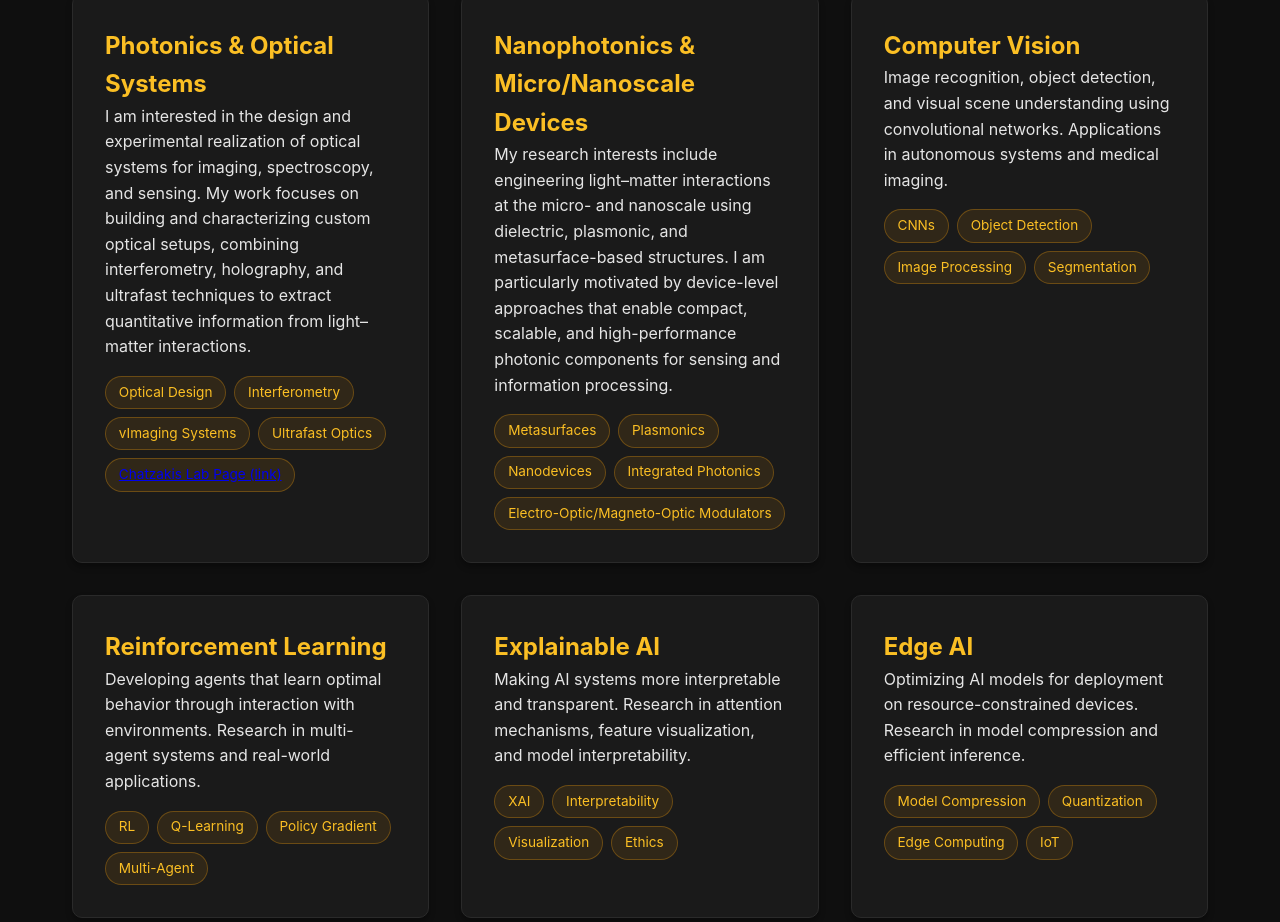
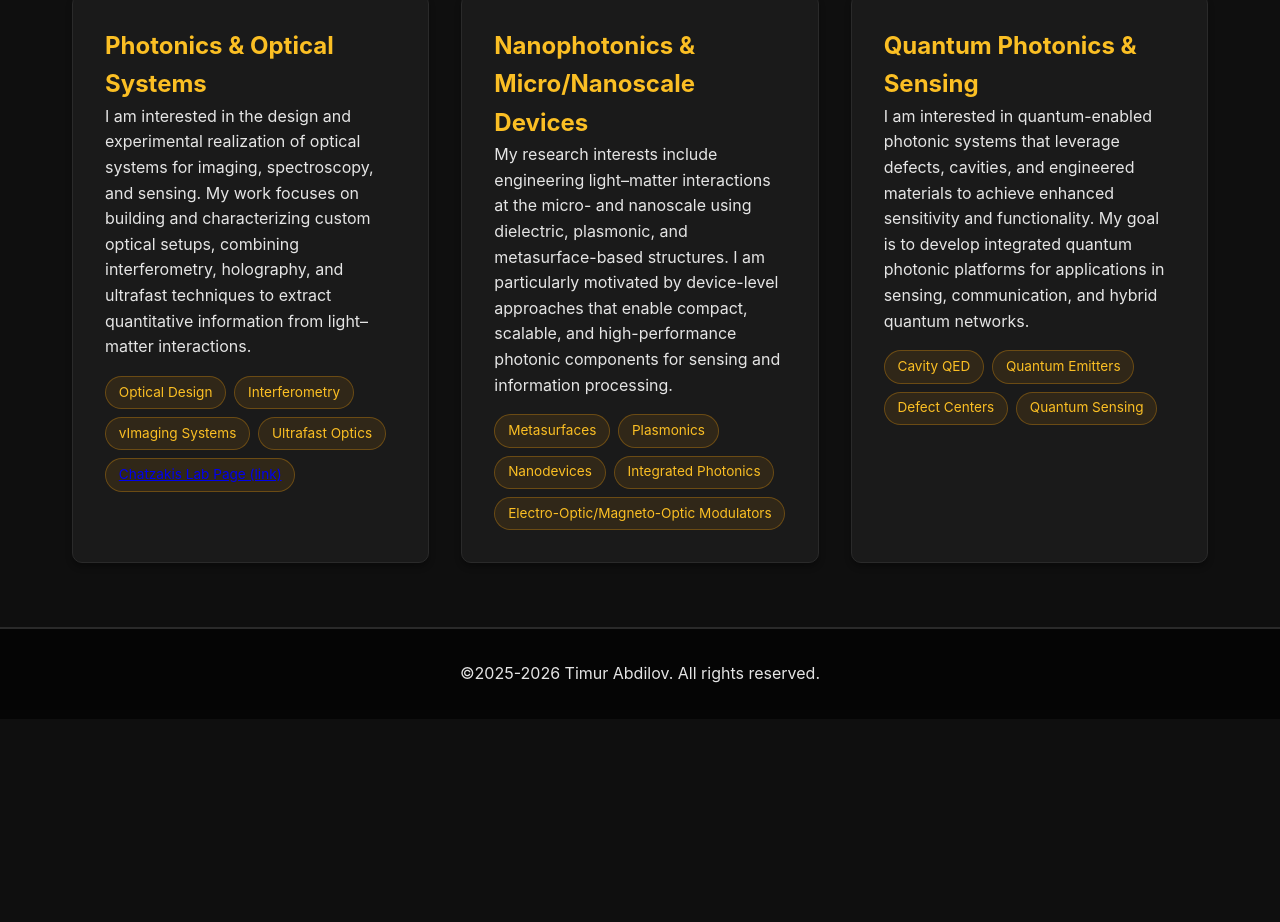
Before and after one commit to timurios/timurios.github.io, a plain HTML site: page research.html in a window 1280 px wide. Shown: the part 582-1504 px from the top of the page. After the commit the page ends 1301 px from the top, so only its background shows below. Drawn offline with Linux system fonts and the light colour scheme.

Commit message:
Update research.html

```diff
--- a/research.html
+++ b/research.html
@@ -273,45 +273,17 @@
                     </div>
                 </div>
                 <div class="card">
-                    <h3>Computer Vision</h3>
-                    <p>Image recognition, object detection, and visual scene understanding using convolutional networks. Applications in autonomous systems and medical imaging.</p>
+                    <h3>Quantum Photonics & Sensing</h3>
+                    <p>I am interested in quantum-enabled photonic systems that leverage defects, cavities, and engineered materials to achieve enhanced sensitivity and functionality. My goal is to develop integrated quantum photonic platforms for applications in sensing, communication, and hybrid quantum networks.</p>
                     <div class="tags">
-                        <span class="tag">CNNs</span>
-                        <span class="tag">Object Detection</span>
-                        <span class="tag">Image Processing</span>
-                        <span class="tag">Segmentation</span>
+                        <span class="tag">Cavity QED</span>
+                        <span class="tag">Quantum Emitters</span>
+                        <span class="tag">Defect Centers</span>
+                        <span class="tag">Quantum Sensing</span>
                     </div>
                 </div>
-                <div class="card">
-                    <h3>Reinforcement Learning</h3>
-                    <p>Developing agents that learn optimal behavior through interaction with environments. Research in multi-agent systems and real-world applications.</p>
-                    <div class="tags">
-                        <span class="tag">RL</span>
-                        <span class="tag">Q-Learning</span>
-                        <span class="tag">Policy Gradient</span>
-                        <span class="tag">Multi-Agent</span>
-                    </div>
-                </div>
-                <div class="card">
-                    <h3>Explainable AI</h3>
-                    <p>Making AI systems more interpretable and transparent. Research in attention mechanisms, feature visualization, and model interpretability.</p>
-                    <div class="tags">
-                        <span class="tag">XAI</span>
-                        <span class="tag">Interpretability</span>
-                        <span class="tag">Visualization</span>
-                        <span class="tag">Ethics</span>
-                    </div>
-                </div>
-                <div class="card">
-                    <h3>Edge AI</h3>
-                    <p>Optimizing AI models for deployment on resource-constrained devices. Research in model compression and efficient inference.</p>
-                    <div class="tags">
-                        <span class="tag">Model Compression</span>
-                        <span class="tag">Quantization</span>
-                        <span class="tag">Edge Computing</span>
-                        <span class="tag">IoT</span>
-                    </div>
-                </div>
+
+
             </div>
         </section>
     </div>
```
